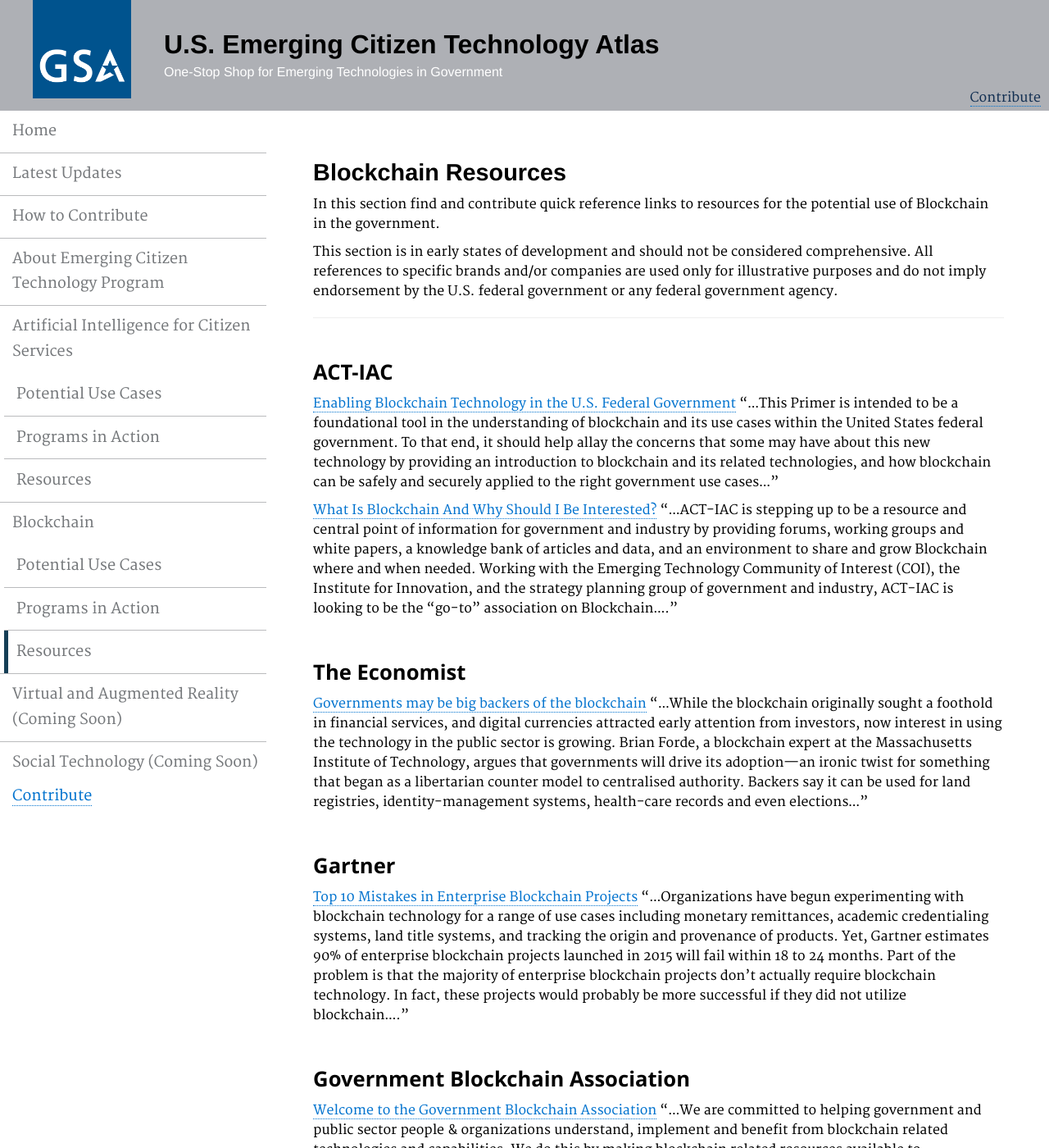
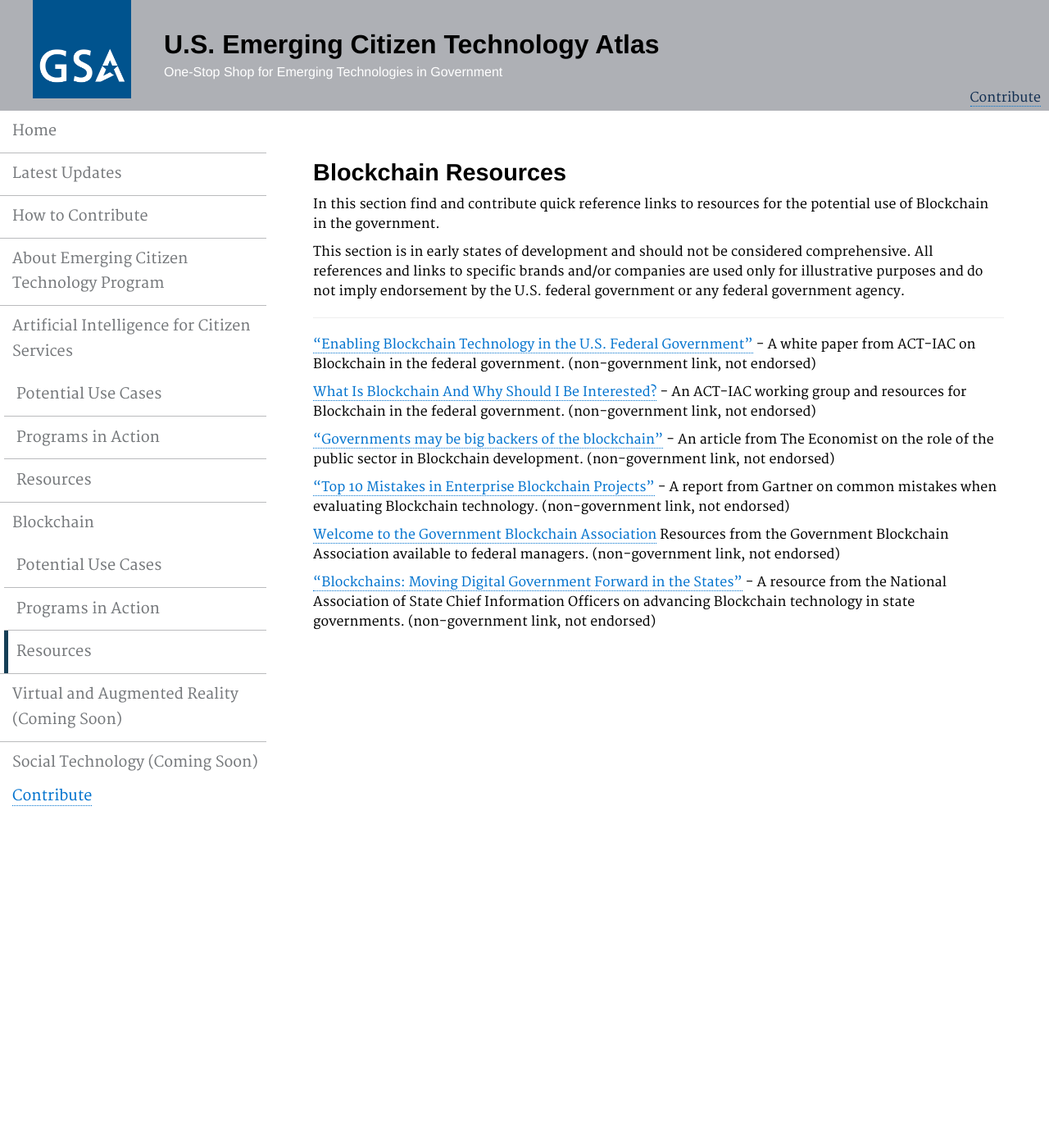
Before and after one commit to GSA/emerging-technology-atlas, a Jekyll site: the page built from pages/blockchain-resources.md, in a window 1280 px wide and 1400 px high. Shown: the whole window at 82% size. Built offline with Jekyll 4.4.1, drawn with Linux system fonts in a browser that asks for light colours; some of the changed text lies outside the part shown.

Commit message:
Update blockchain-resources.md

```diff
--- a/pages/blockchain-resources.md
+++ b/pages/blockchain-resources.md
@@ -9,25 +9,21 @@ description: ""
 
 In this section find and contribute quick reference links to resources for the potential use of Blockchain in the government.
 
-This section is in early states of development and should not be considered comprehensive. All references to specific brands and/or companies are used only for illustrative purposes and do not imply endorsement by the U.S. federal government or any federal government agency.
+This section is in early states of development and should not be considered comprehensive. All references and links to specific brands and/or companies are used only for illustrative purposes and do not imply endorsement by the U.S. federal government or any federal government agency.
 
 
 
 ***
 
-### ACT-IAC
-<a href="https://www.actiac.org/act-iac-white-paper-enabling-blockchain-innovation-us-federal-government">Enabling Blockchain Technology in the U.S. Federal Government</a> "...This Primer is intended to be a foundational tool in the understanding of blockchain and its use cases within the United States federal government.  To that end, it should help allay the concerns that some may have about this new technology by providing an introduction to blockchain and its related technologies, and how blockchain can be safely and securely applied to the right government use cases..."
+<a href="https://www.actiac.org/act-iac-white-paper-enabling-blockchain-innovation-us-federal-government">"Enabling Blockchain Technology in the U.S. Federal Government"</a> - A white paper from ACT-IAC on Blockchain in the federal government. (non-government link, not endorsed)
 
-<a href="https://www.actiac.org/groups/blockchain-0">What Is Blockchain And Why Should I Be Interested?</a> "...ACT-IAC is stepping up to be a resource and central point of information for government and industry by providing forums, working groups and white papers, a knowledge bank of articles and data, and an environment to share and grow Blockchain where and when needed.  Working with the Emerging Technology Community of Interest (COI), the Institute for Innovation, and the strategy planning group of government and industry, ACT-IAC is looking to be the “go-to” association on Blockchain...."
+<a href="https://www.actiac.org/groups/blockchain-0">What Is Blockchain And Why Should I Be Interested?</a> - An ACT-IAC working group and resources for Blockchain in the federal government. (non-government link, not endorsed)
 
-### The Economist
-<a href="https://www.economist.com/news/business/21722869-anti-establishment-technology-faces-ironic-turn-fortune-governments-may-be-big-backers">Governments may be big backers of the blockchain</a> "...While the blockchain originally sought a foothold in financial services, and digital currencies attracted early attention from investors, now interest in using the technology in the public sector is growing. Brian Forde, a blockchain expert at the Massachusetts Institute of Technology, argues that governments will drive its adoption—an ironic twist for something that began as a libertarian counter model to centralised authority. Backers say it can be used for land registries, identity-management systems, health-care records and even elections..."
+<a href="https://www.economist.com/news/business/21722869-anti-establishment-technology-faces-ironic-turn-fortune-governments-may-be-big-backers">"Governments may be big backers of the blockchain"</a> - An article from The Economist on the role of the public sector in Blockchain development. (non-government link, not endorsed)
 
-### Gartner
-<a href="https://www.gartner.com/smarterwithgartner/top-10-mistakes-in-enterprise-blockchain-projects/">Top 10 Mistakes in Enterprise Blockchain Projects</a> "...Organizations have begun experimenting with blockchain technology for a range of use cases including monetary remittances, academic credentialing systems, land title systems, and tracking the origin and provenance of products. Yet, Gartner estimates 90% of enterprise blockchain projects launched in 2015 will fail within 18 to 24 months. Part of the problem is that the majority of enterprise blockchain projects don’t actually require blockchain technology. In fact, these projects would probably be more successful if they did not utilize blockchain...."
 
-### Government Blockchain Association
-<a href="https://governmentblockchain.org">Welcome to the Government Blockchain Association</a> "...We are committed to helping government and public sector people & organizations understand, implement and benefit from blockchain related technologies and capabilities.  We do this by making blockchain related resources available to government and public sector consumers..."
+<a href="https://www.gartner.com/smarterwithgartner/top-10-mistakes-in-enterprise-blockchain-projects/">"Top 10 Mistakes in Enterprise Blockchain Projects"</a> - A report from Gartner on common mistakes when evaluating Blockchain technology. (non-government link, not endorsed)
 
-### NASCIO
-<a href="https://www.nascio.org/Portals/0/Publications/Documents/2017/NASCIO%20Blockchains%20in%20State%20Government.pdf?ver=2017-05-16-090507-033">Blockchains: Moving Digital Government Forward in the States</a> "...We won’t delve into the mechanics of blockchains, nor the potential for proliferation of new “e-currencies. NASCIO will open the door to the world of blockchains through a variety of conversations with leaders in state government and industry in order to begin discussions regarding where blockchain technology can serve the mission of state government...."
+<a href="https://governmentblockchain.org">Welcome to the Government Blockchain Association</a> Resources from the Government Blockchain Association available to federal managers. (non-government link, not endorsed)
+
+<a href="https://www.nascio.org/Portals/0/Publications/Documents/2017/NASCIO%20Blockchains%20in%20State%20Government.pdf?ver=2017-05-16-090507-033">"Blockchains: Moving Digital Government Forward in the States"</a> - A resource from the National Association of State Chief Information Officers on advancing Blockchain technology in state governments. (non-government link, not endorsed)
```
